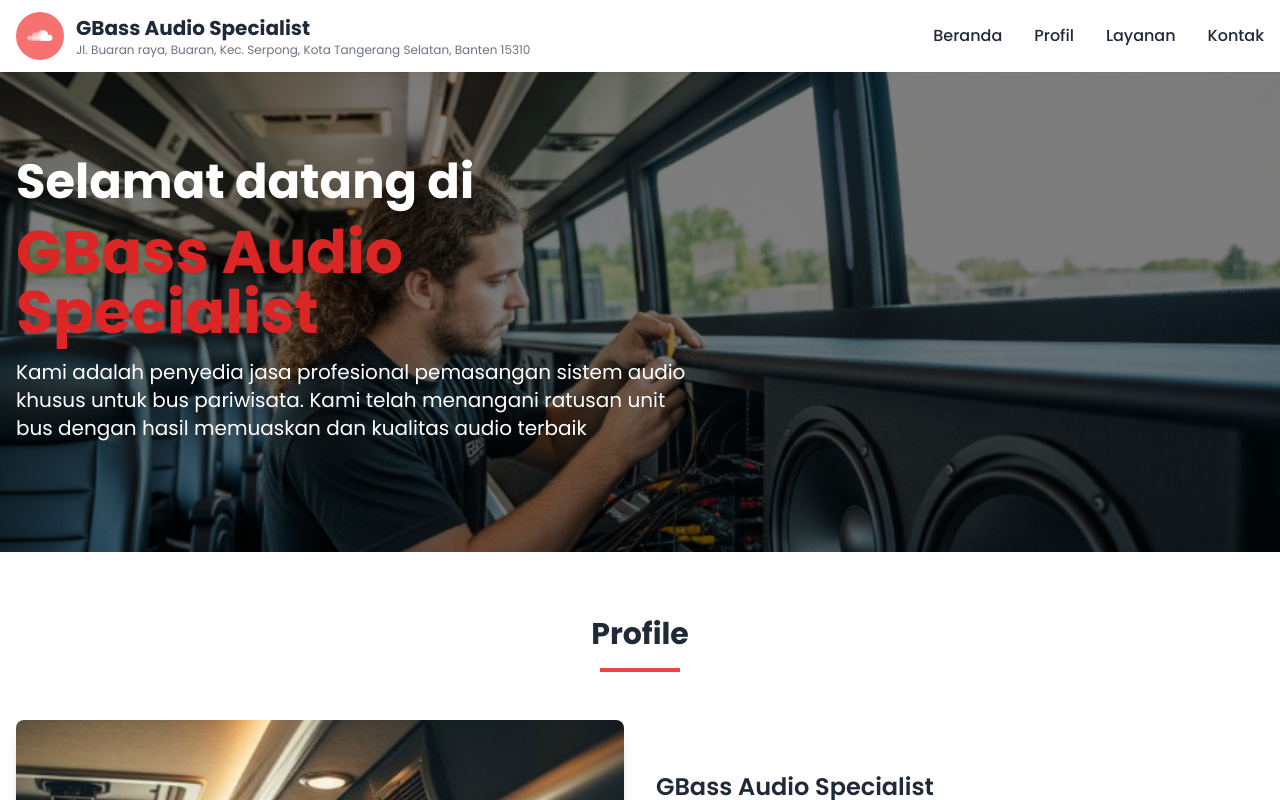
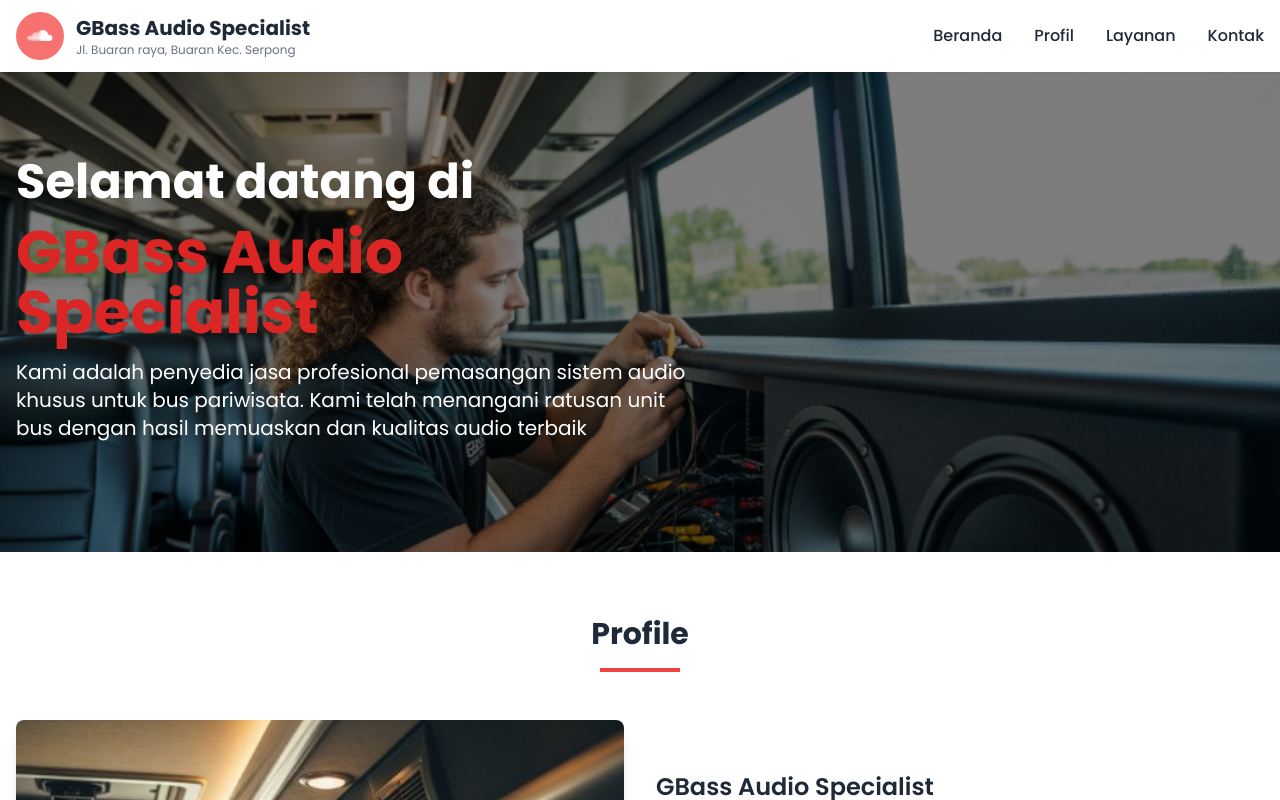
Before and after one commit to project-webs/gbass, a plain HTML site: page index.html in a window 1280 px wide. Shown: the top 800 px of the page. Drawn offline with nearby package versions, Linux system fonts and the light colour scheme.

Commit message:
Add files via upload

```diff
--- a/index.html
+++ b/index.html
@@ -72,8 +72,7 @@
             </div>
             <div>
               <h1 class="text-xl font-bold text-gray-800">GBass Audio Specialist</h1>
-              <p class="text-xs text-gray-500">Jl. Buaran raya, Buaran, Kec. Serpong, Kota Tangerang
-                Selatan, Banten 15310</p>
+              <p class="text-xs text-gray-500">Jl. Buaran raya, Buaran Kec. Serpong</p>
             </div>
           </div>
 
```
